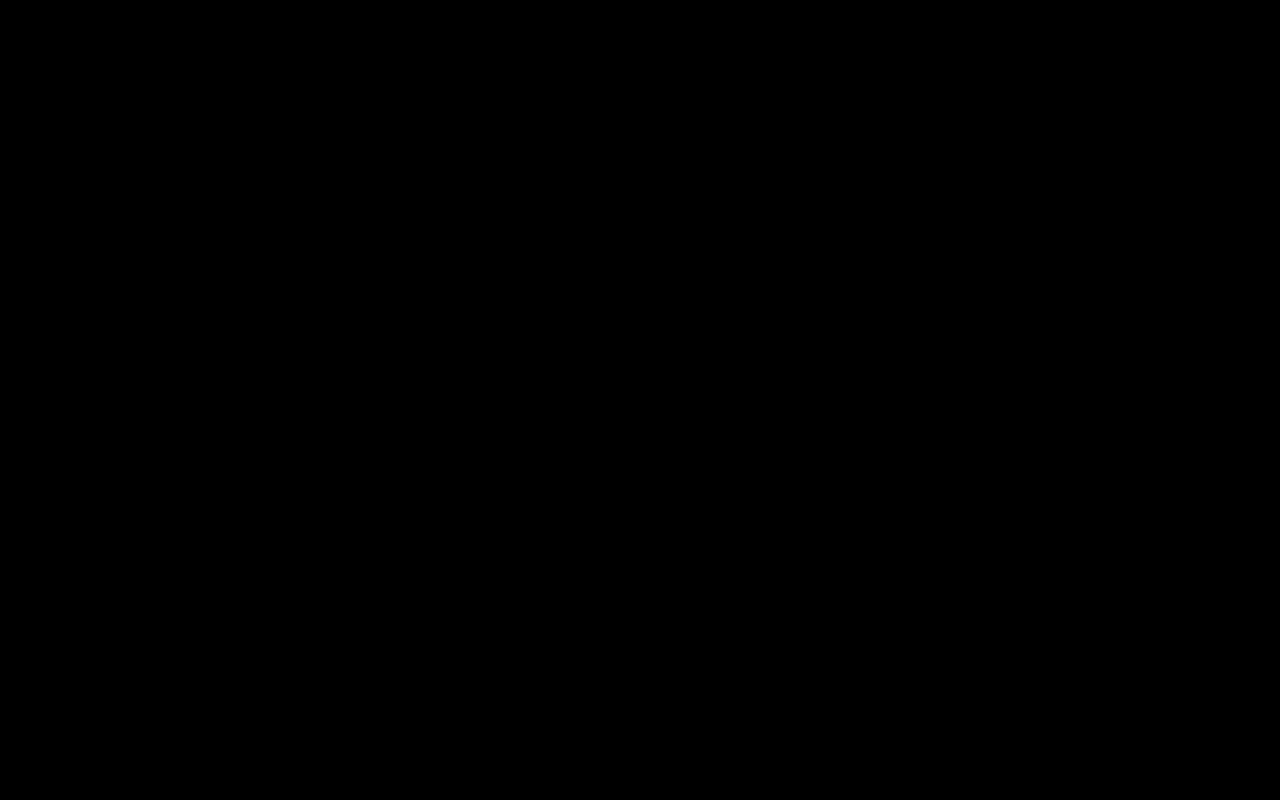
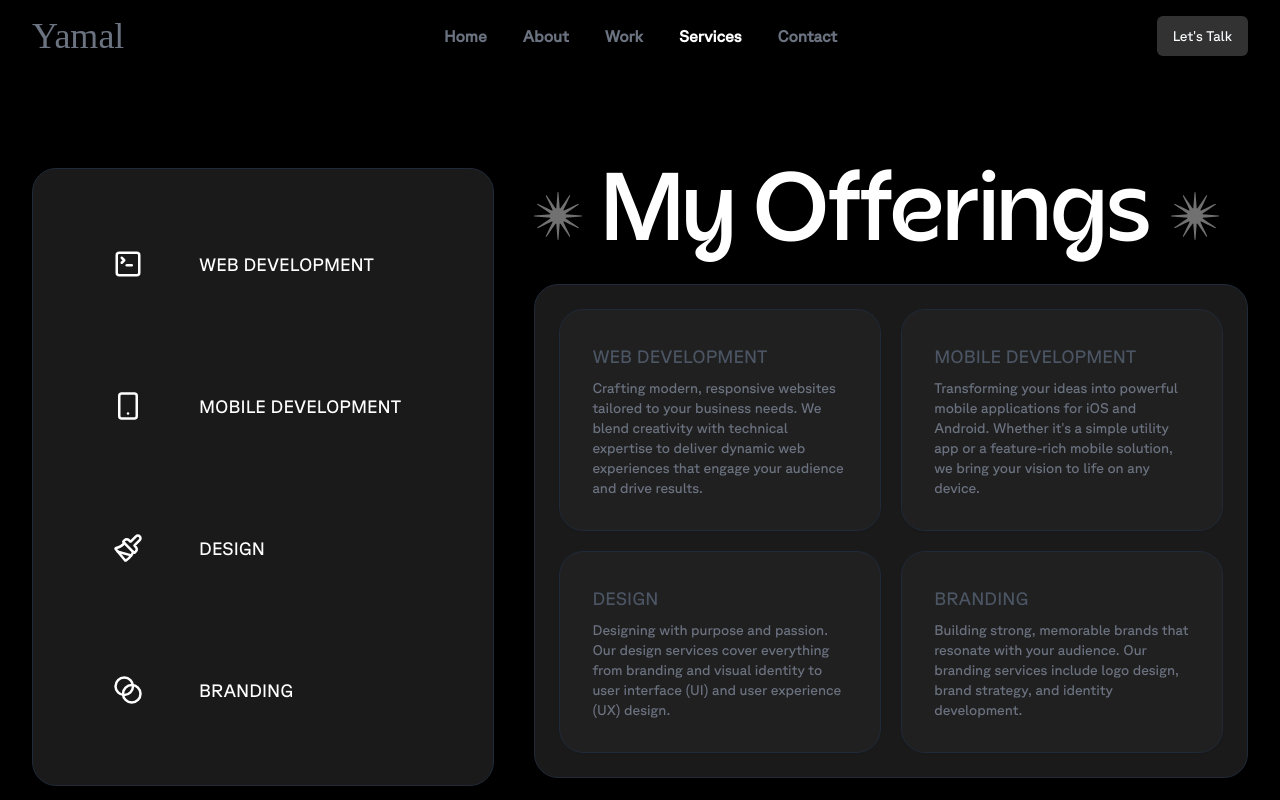
Before and after one commit to YamalAli770/portfolio, a React (Vite) app: page /services in a window 1280 px wide. Before the commit this address had no page. Shown: the top 800 px of the page. Built offline with nearby package versions, Linux system fonts and the light colour scheme; a web font is replaced by a local one.

Commit message:
completed services page

```diff
--- a/src/App.tsx
+++ b/src/App.tsx
@@ -7,6 +7,7 @@ import Work from './routes/Work';
 import Contact from './routes/Contact';
 import Footer from './components/footer';
 import ScrollToTop from './components/scrollToTop';
+import Services from './routes/Services';
 
 function App() {
   return (
@@ -15,6 +16,7 @@ function App() {
         <Route index element={<Home />} />
         <Route path="about" element={<About />} />
         <Route path="work" element={<Work />} />
+        <Route path="services" element={<Services />} />
         <Route path="contact" element={<Contact />} />
       </Route>
     </Routes>
--- a/src/components/about-grid/profile-pic.tsx
+++ b/src/components/about-grid/profile-pic.tsx
@@ -2,9 +2,9 @@ import { Card, CardContent } from "../ui/card"
 
 const ProfilePic = () => {
   return (
-    <Card className="col-span-2 rounded-3xl bg-card-bg-lighter pt-6 border border-gray-800">
-      <CardContent>
-        <img src="src/assets/profile-pic.jpg" alt="Profile" className="w-72 h-72 object-cover rounded-3xl" />
+    <Card className="col-span-2 rounded-3xl bg-card-bg-lighter border border-gray-800">
+      <CardContent className="flex items-center h-full pt-6">
+        <img src="src/assets/profile-pic.jpg" alt="Profile" className="w-72 h-80 object-cover rounded-3xl" />
       </CardContent>
     </Card>
   )
--- a/src/components/header/header-navigation.tsx
+++ b/src/components/header/header-navigation.tsx
@@ -7,6 +7,7 @@ const HeaderNavigation = () => {
             <li><NavigationLink name="Home" href="/" /></li>
             <li><NavigationLink name="About" href="/about" /></li>
             <li><NavigationLink name="Work" href="/work" /></li>
+            <li><NavigationLink name="Services" href="/services" /></li>
             <li><NavigationLink name="Contact" href="/contact" /></li>
         </ul>
     </div>
--- a/src/components/home-grid/intro.tsx
+++ b/src/components/home-grid/intro.tsx
@@ -6,7 +6,7 @@ const Intro = () => {
   return (
     <Card className="col-span-3 bg-card-bg-dark border-gray-800 rounded-3xl">
       <CardContent className="flex gap-8 p-10">
-        <img className="w-52 h-64 object-cover rounded-tl-3xl rounded-br-3xl" src="src/assets/profile-pic.jpg" alt="profile-pic" />
+        <img className="w-52 h-64 object-cover rounded-tl-3xl rounded-br-3xl" src="src/assets/profile-gradient.png" alt="profile-pic" />
           <div className="flex flex-col gap-1 justify-center items-center text-left">
             <h3 className="w-full uppercase text-sm font-medium text-gray-400">A Software Engineer</h3>
             <h1 className="w-full [word-spacing:100vw] text-6xl font-medium break-all text-white font-acorn">Yamal Ali</h1>
--- /dev/null
+++ b/src/components/services-grid/main-grid.tsx
@@ -0,0 +1,20 @@
+import ServiceDescription from "./service-description"
+import ServiceList from "./service-list"
+
+const MainGrid = () => {
+  return (
+    <div className="grid grid-cols-5 gap-10 text-white mt-28">
+        <ServiceList />
+        <div className="flex flex-col gap-5 col-span-3">
+            <h1 className="flex items-center gap-5 text-8xl font-medium font-acorn">
+                <img src="src/assets/star-icon.png" alt="" />
+                My Offerings
+                <img src="src/assets/star-icon.png" alt="" />
+            </h1>
+            <ServiceDescription />
+        </div>
+    </div>
+  )
+}
+
+export default MainGrid
--- /dev/null
+++ b/src/components/services-grid/service-card.tsx
@@ -0,0 +1,19 @@
+import { Card, CardContent } from "../ui/card"
+
+export interface ServiceCardProps {
+    title: string,
+    description: string
+}
+
+const ServiceCard = ({ title, description }: ServiceCardProps) => {
+  return (
+    <Card className="bg-card-bg-lighter border border-gray-800 rounded-3xl basis-1/2">
+        <CardContent className="flex flex-col gap-2 text-left pt-6 p-8">
+            <h3 className="text-gray-600 uppercase text-lg">{title}</h3>
+            <p className="text-sm text-gray-500">{description}</p>
+        </CardContent>
+    </Card>
+  )
+}
+
+export default ServiceCard
--- /dev/null
+++ b/src/components/services-grid/service-description.tsx
@@ -0,0 +1,35 @@
+import { Card, CardContent } from "../ui/card"
+import ServiceCard, { ServiceCardProps } from "./service-card"
+
+const serviceDescriptions: ServiceCardProps[] = [
+    {
+        title: "Web Development",
+        description: "Crafting modern, responsive websites tailored to your business needs. We blend creativity with technical expertise to deliver dynamic web experiences that engage your audience and drive results."
+    },
+    {
+        title: "Mobile Development",
+        description: "Transforming your ideas into powerful mobile applications for iOS and Android. Whether it's a simple utility app or a feature-rich mobile solution, we bring your vision to life on any device."
+    },
+    {
+        title: "Design",
+        description: "Designing with purpose and passion. Our design services cover everything from branding and visual identity to user interface (UI) and user experience (UX) design."
+    },
+    {
+        title: "Branding",
+        description: "Building strong, memorable brands that resonate with your audience. Our branding services include logo design, brand strategy, and identity development."
+    },
+]
+
+const ServiceDescription = () => {
+  return (
+    <Card className="bg-card-bg-dark rounded-3xl border border-gray-800">
+        <CardContent className="grid grid-cols-1 sm:grid-cols-2 gap-5 pt-6">
+            {serviceDescriptions.map((service) => (
+                <ServiceCard key={service.title} {...service} />
+            ))}
+        </CardContent>
+    </Card>
+  )
+}
+
+export default ServiceDescription;
--- /dev/null
+++ b/src/components/services-grid/service-list.tsx
@@ -0,0 +1,38 @@
+import { Blend, Paintbrush, Smartphone, SquareTerminal } from "lucide-react"
+import { Card, CardContent } from "../ui/card"
+
+const services = [
+  {
+    icon: <SquareTerminal size={30} />,
+    title: "Web Development"
+  },
+  {
+    icon: <Smartphone size={30} />,
+    title: "Mobile Development"
+  },
+  {
+    icon: <Paintbrush size={30} />,
+    title: "Design"
+  },
+  {
+    icon: <Blend size={30} />,
+    title: "Branding"
+  }
+]
+
+const ServiceList = () => {
+  return (
+    <Card className="col-span-2 bg-card-bg-dark rounded-3xl border border-gray-800">
+      <CardContent className="flex flex-col gap-28 text-white p-20">
+        {services.map((service) => (
+          <div className="flex items-center gap-14">
+            {service.icon}
+            <h3 className="text-lg uppercase">{service.title}</h3>
+          </div>
+        ))}
+      </CardContent>
+    </Card>
+  )
+}
+
+export default ServiceList
--- a/src/components/work-grid.tsx/main-grid.tsx
+++ b/src/components/work-grid.tsx/main-grid.tsx
@@ -5,7 +5,7 @@ const projectData = [
     img: "https://plus.unsplash.com/premium_photo-1675896084254-dcb626387e1e?w=600&auto=format&fit=crop&q=60&ixlib=rb-4.0.3&ixid=M3wxMjA3fDB8MHxzZWFyY2h8MXx8cHJvZHVjdHxlbnwwfHwwfHx8MA%3D%3D",
     category: "Web Application",
     name: "Study Sphere",
-    href: "/work/dynamic"
+    href: "https://studysphere-frontend-omega.vercel.app/"
   },
   {
     img: "https://images.unsplash.com/photo-1523275335684-37898b6baf30?w=600&auto=format&fit=crop&q=60&ixlib=rb-4.0.3&ixid=M3wxMjA3fDB8MHxzZWFyY2h8Mnx8cHJvZHVjdHxlbnwwfHwwfHx8MA%3D%3D",
@@ -17,18 +17,18 @@ const projectData = [
     img: "https://images.unsplash.com/photo-1556228578-567ba127e37f?w=600&auto=format&fit=crop&q=60&ixlib=rb-4.0.3&ixid=M3wxMjA3fDB8MHxzZWFyY2h8NHx8cHJvZHVjdHxlbnwwfHwwfHx8MA%3D%3D",
     category: "Web Application",
     name: "Zawiyah",
-    href: "/work/raven-studio"
+    href: "https://zawiyah-frontend-sigma.vercel.app/"
   },
   {
     img: "https://images.unsplash.com/photo-1615397349754-cfa2066a298e?w=600&auto=format&fit=crop&q=60&ixlib=rb-4.0.3&ixid=M3wxMjA3fDB8MHxzZWFyY2h8OHx8cHJvZHVjdHxlbnwwfHwwfHx8MA%3D%3D",
     category: "Web Application",
     name: "Guy That Cooks",
-    href: "/work/diesel-h1"
+    href: "https://guythatcooks.netlify.app/"
   },
   {
     img: "https://plus.unsplash.com/premium_photo-1677541205130-51e60e937318?w=600&auto=format&fit=crop&q=60&ixlib=rb-4.0.3&ixid=M3wxMjA3fDB8MHxzZWFyY2h8MTN8fHByb2R1Y3R8ZW58MHx8MHx8fDA%3D",
-    category: "Mobile Designing",
-    name: "Submarine",
+    category: "Website Designing",
+    name: "Kohaku",
     href: "/work/submarine"
   },
   {
--- /dev/null
+++ b/src/routes/Services.tsx
@@ -0,0 +1,11 @@
+import MainGrid from "@/components/services-grid/main-grid"
+
+const Services = () => {
+  return (
+    <>
+      <MainGrid />
+    </>
+  )
+}
+
+export default Services
```
Also changed, not shown: 1 other file (tests, documents, lock files or other folders).
